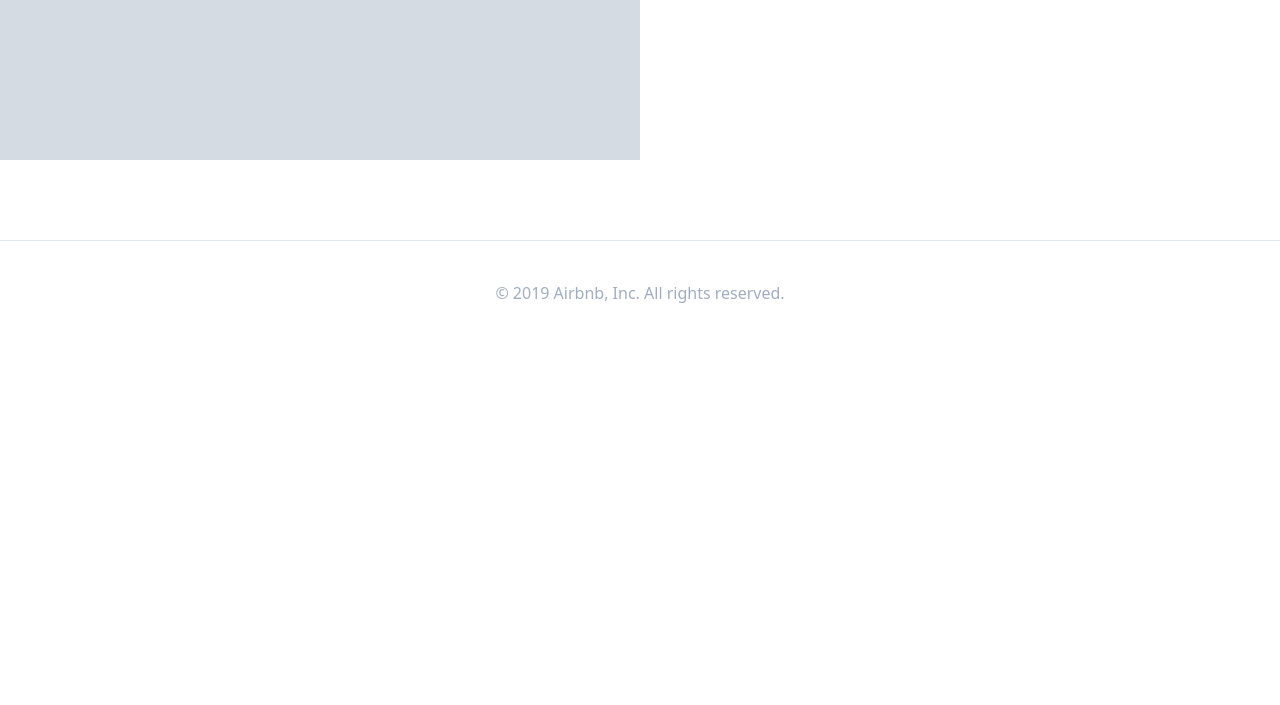
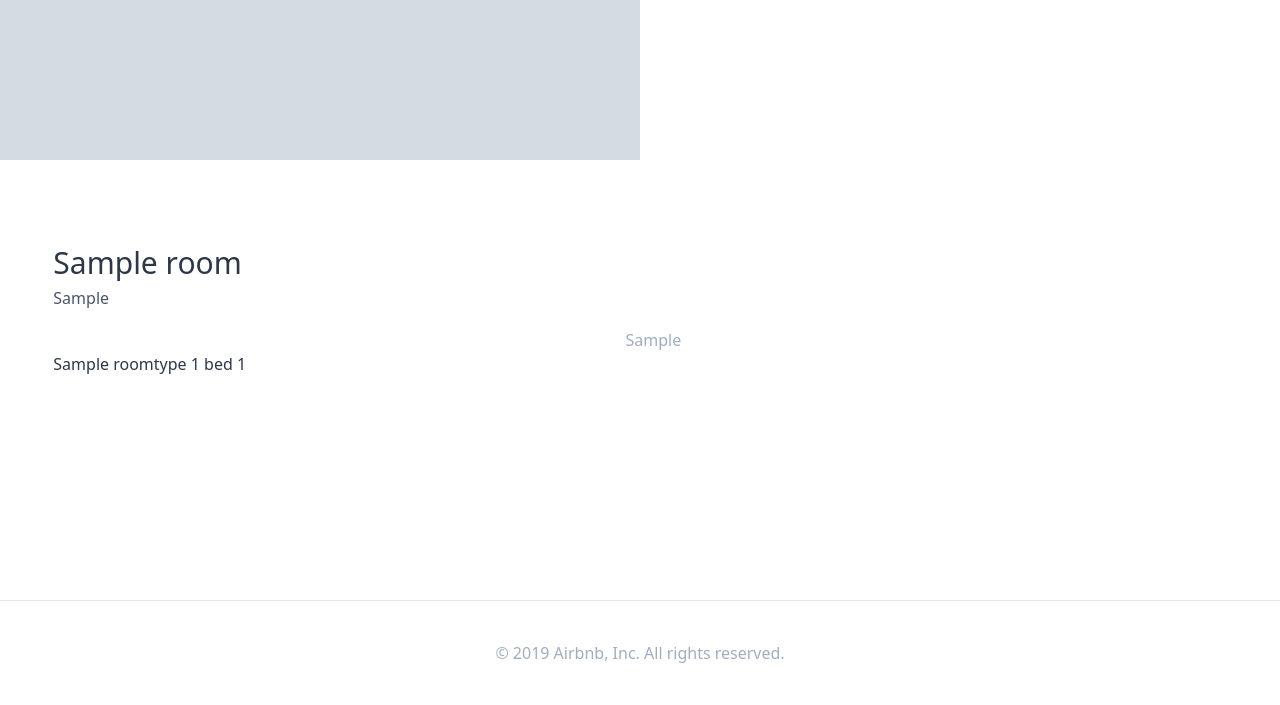
Before and after one commit to haeinjo/airbnb-clone, a Django app: page /rooms/1/ in a window 1280 px wide. Shown: the part 536-1241 px from the top of the page. Before the commit the page ends 839 px from the top, so only its background shows below. Run offline with Django 3.2, Linux system fonts and the light colour scheme; tables that the repository leaves empty hold one stand-in row (values such as "Sample post"); grey boxes marked "Sample" are stand-in pictures; some libraries are stand-ins or nearby versions.

Commit message:
22.1 Styling the Room part One

```diff
--- a/rooms/models.py
+++ b/rooms/models.py
@@ -118,3 +118,9 @@ class Room(core_models.TimeStampedModel):
     def get_next_four(self):
         photos = self.photos.all()[1:5]
         return photos
+
+    def get_beds(self):
+        if self.beds == 1:
+            return "1 bed"
+        else:
+            return f"{self.beds} beds"
--- a/templates/rooms/room_detail.html
+++ b/templates/rooms/room_detail.html
@@ -15,4 +15,25 @@
     </div>
 </div>
 
+<div class="container mx-auto flex justify-around pb-56">
+    <div class="w-1/2">
+        <div class="flex justify-between">
+            <div>
+                <h4 class="text-3xl font-medium mb-px">{{room.name}}</h4>
+                <span class="font-light text-gray-700">{{room.city}}</span>
+            </div>
+            <a href="{{room.host.get_absolute_url}}" class="flex flex-col items-center">
+                {% include 'mixins/user_avatar.html' with user=room.host %}
+                <span class="mt-2 text-gray-500">{{room.host.first_name}}</span>
+            </a>
+        </div>
+        <div class="flex">
+            {{room.room_type}}
+            {{room.get_beds}}
+            {{room.bedrooms}}
+        </div>
+    </div>
+    <div class="w-1/3"></div>
+</div>
+
 {% endblock %}
```
